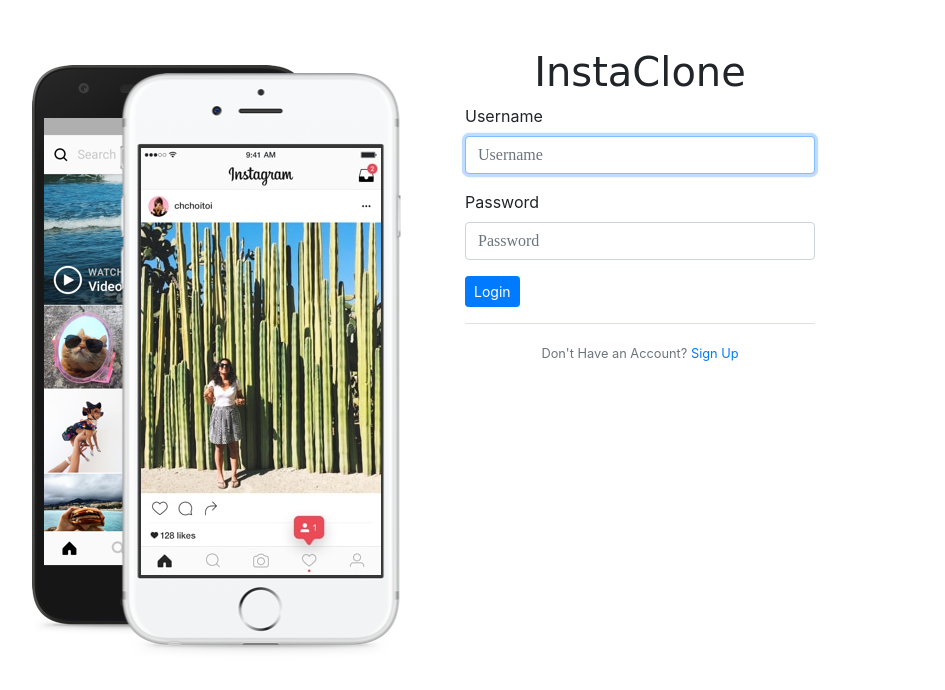
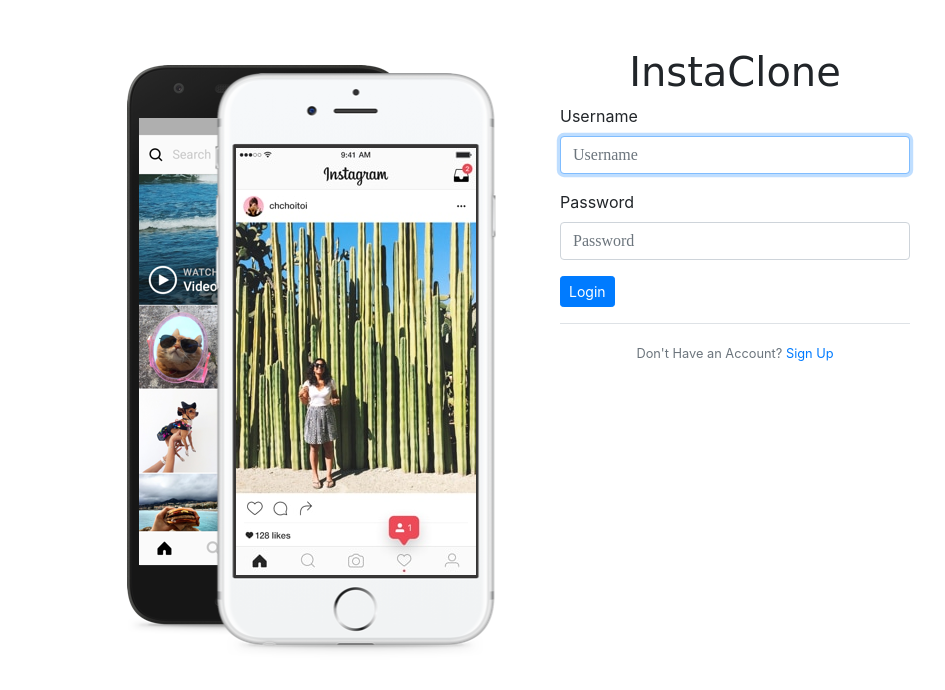
Before and after one commit to halimaprecious/InstaClone, a Django app: page /login/ in a window 1280 px wide. Shown: the top 690 px of the page, without its empty margins (95-1040 px from the left). Run offline with Django 4.2, Linux system fonts and the light colour scheme; some libraries are stand-ins or nearby versions; some web fonts are replaced.

Commit message:
minor changes

```diff
--- a/insta/templates/registration/login.html
+++ b/insta/templates/registration/login.html
@@ -11,6 +11,7 @@
 {% block content %}
 <div class="container mt-5">
   <div class="row">
+    <div class="col-md-1"></div>
     <div class="col-md-5">
       {% load static %}
       <img src="{% static 'img/mobile-app.png' %}" alt="ig-image-1" srcset="" class="ig-image-accounts">
@@ -46,7 +47,7 @@
 
     </div>
     <!-- empty div -->
-    <div class="col-md-3"></div>
+    <div class="col-md-2"></div>
   </div>
 </div>
 
--- a/insta/templates/registration/registration_form.html
+++ b/insta/templates/registration/registration_form.html
@@ -11,6 +11,7 @@
 <div class="container mt-4">
   <div class="row">
     <!-- Empty div -->
+    <div class="col-md-1"></div>
     <div class="col-md-5">
       {% load static %}
       <img src="{% static 'img/mobile-app.png' %}" alt="ig-image-1" srcset="" class="ig-image-accounts">
@@ -45,7 +46,7 @@
 
     </div>
     <!-- empty div -->
-    <div class="col-md-3"></div>
+    <div class="col-md-2"></div>
   </div>
 </div>
 
```
